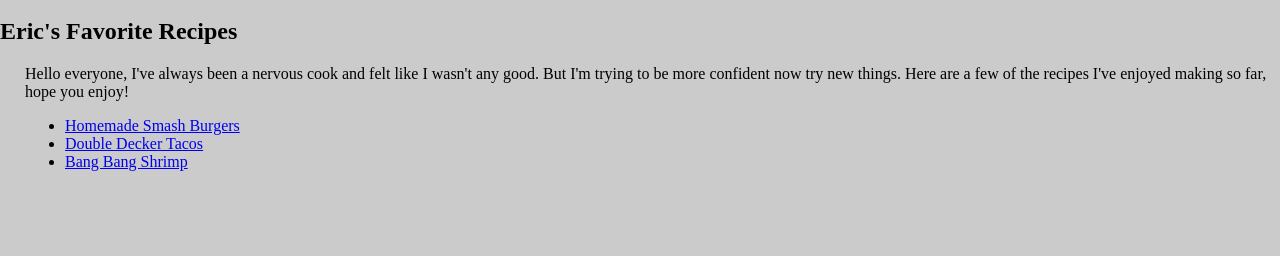
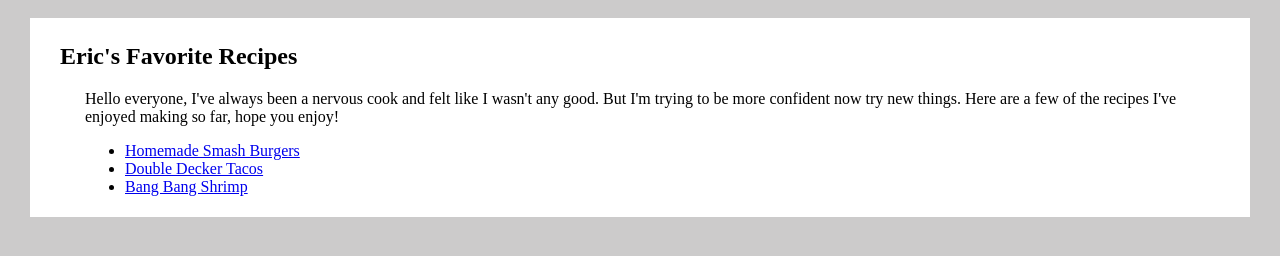
Before and after one commit to ewhuet/odin-recipes, a plain HTML site: page index.html in a window 1280 px wide. Shown: the part 70-326 px from the top of the page. Drawn offline with Linux system fonts and the light colour scheme.

Commit message:
updated the contentBackground class in styles.css

```diff
--- a/styles.css
+++ b/styles.css
@@ -14,3 +14,9 @@ h1 {
 img, h3, p, ul, ol{
     margin-left: 25px;
 }
+
+.contentBackground {
+    background-color: white;
+    margin: 5px 30px;
+    padding: 5px 30px;
+}
```
